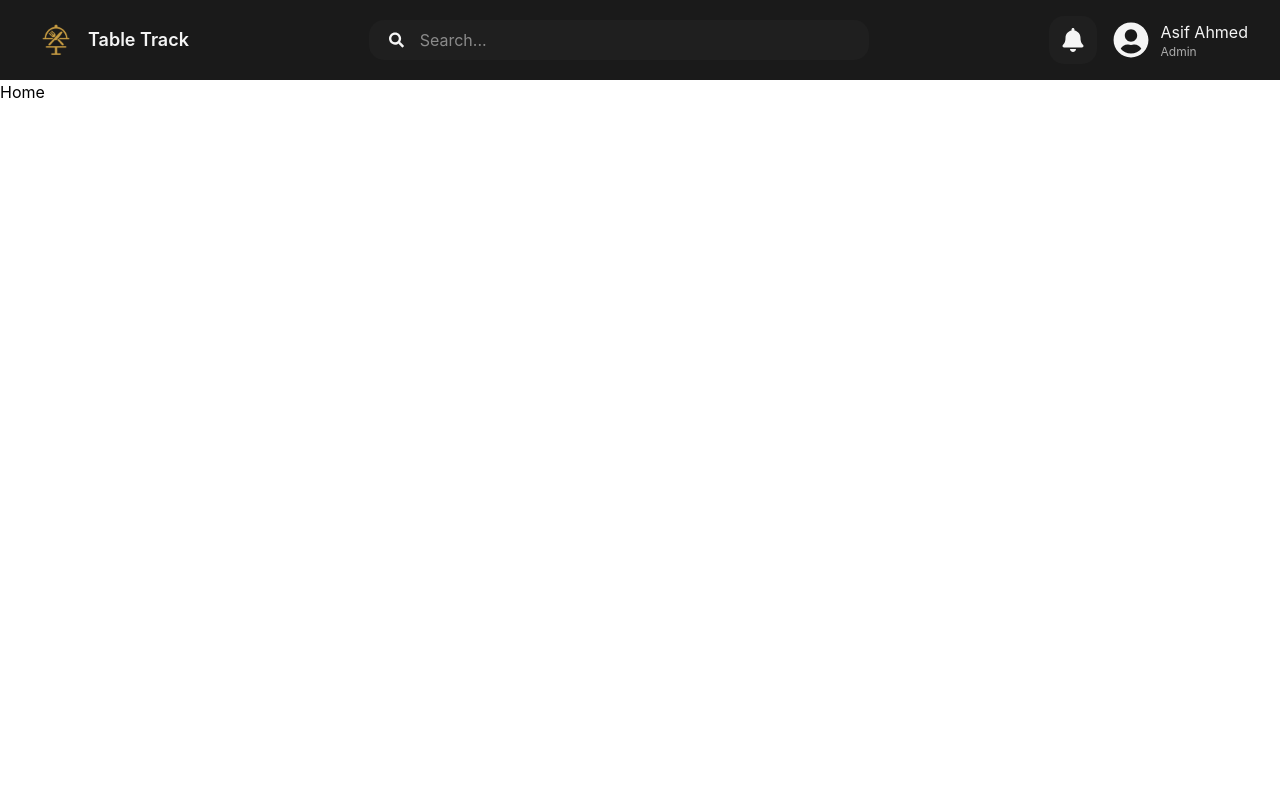
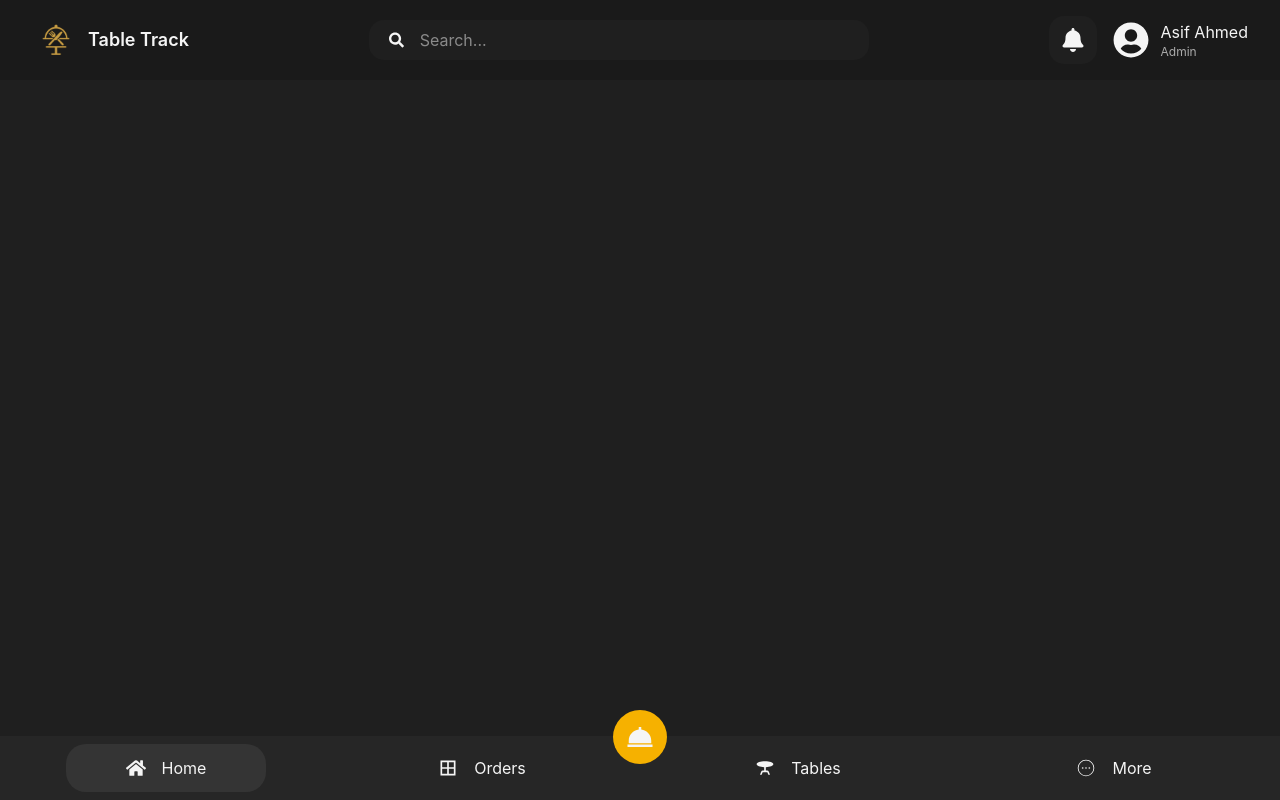
Before and after one commit to AsifAhmedSahil/Table-Track---Resturent-POS-System, a React (Vite) app in the folder pos-frontend/: page / in a window 1280 px wide. Built offline with nearby package versions, Linux system fonts and the light colour scheme.

Commit message:
header and bottom section design done:

```diff
--- /dev/null
+++ b/pos-frontend/src/components/shared/BottomNav.jsx
@@ -0,0 +1,35 @@
+import React from "react";
+import { FaHome } from "react-icons/fa";
+import { MdOutlineBorderAll, MdTableBar } from "react-icons/md";
+import { CiCircleMore } from "react-icons/ci";
+import { BiSolidDish } from "react-icons/bi";
+
+const BottomNav = () => {
+  return (
+    <div className="fixed bottom-0 left-0 right-0 bg-[#262626] p-2 flex justify-around h-16">
+      <button className="text-[#f5f5f5] cursor-pointer bg-[#343434] w-[200px] rounded-[20px] flex items-center justify-center">
+        <FaHome className="inline mr-4" size={20} />
+        <p>Home</p>
+      </button>
+      <button className="text-[#f5f5f5] cursor-pointer w-[200px] rounded-[20px] flex items-center justify-center">
+        <MdOutlineBorderAll className="inline mr-4" size={20} />
+        <p>Orders</p>
+      </button>
+      <button className="text-[#f5f5f5] cursor-pointer w-[200px] rounded-[20px] flex items-center justify-center">
+        <MdTableBar className="inline mr-4" size={20} />
+        <p>Tables</p>
+      </button>
+      <button className="text-[#f5f5f5] cursor-pointer w-[200px] rounded-[20px] flex items-center justify-center">
+        <CiCircleMore className="inline mr-4" size={20} />
+        <p>More</p>
+      </button>
+
+      <button className="absolute bottom-9 cursor-pointer bg-[#F6B100] text-[#f5f5f5] rounded-full p-3 items-center">
+        <BiSolidDish size={30}/>
+
+      </button>
+    </div>
+  );
+};
+
+export default BottomNav;
--- a/pos-frontend/src/pages/Home.jsx
+++ b/pos-frontend/src/pages/Home.jsx
@@ -1,8 +1,19 @@
 import React from 'react'
+import BottomNav from '../components/shared/BottomNav'
 
 const Home = () => {
   return (
-    <div>Home</div>
+    <section className='bg-[#1f1f1f] h-[calc(100vh-5rem)] overflow-hidden'>
+        {/* left */}
+        <div className='flex-[3] bg-[#1a1a1a]'>
+
+        </div>
+        {/* right */}
+        <div className='flex-[2] bg-[#1f1f1f]'>
+
+        </div>
+        <BottomNav/>
+    </section>
   )
 }
 
```
